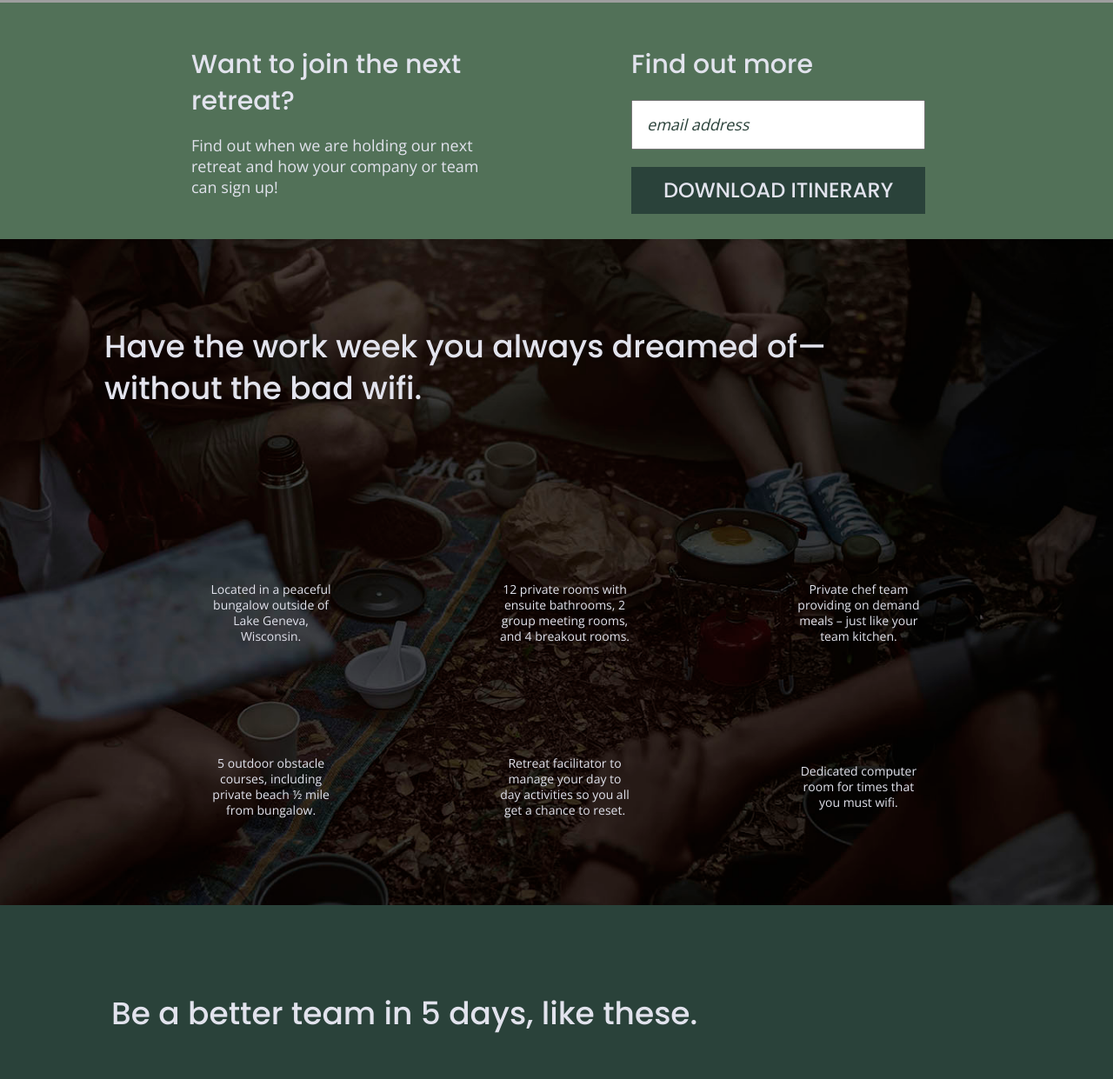
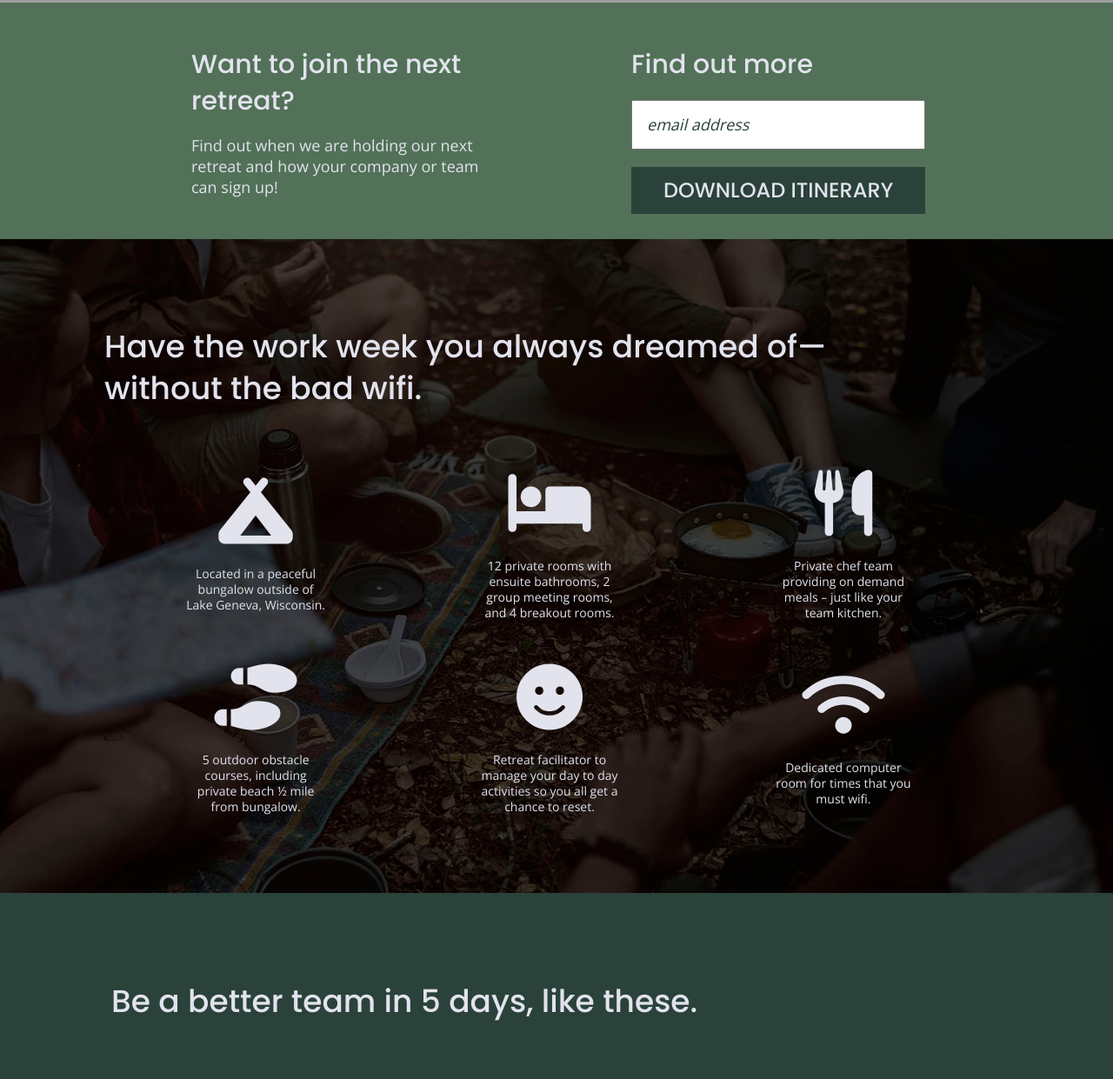
Before and after one commit to elizab-vd/unplugged-site, a website: page index.html in a window 1280 px wide. Shown: the part 718-1959 px from the top of the page at 87% size. Drawn offline with nearby package versions, Linux system fonts and the light colour scheme; grey boxes are pictures that could not be loaded.

Commit message:
Added font-awesome icons and adjusted css for mobile, tablet, desktop

```diff
--- a/css/main.css
+++ b/css/main.css
@@ -375,12 +375,11 @@ section.features {
 	background-position: center;
 	padding-bottom: 50px;
 
+
 }
 
-section.content-wrapper {
-	display: flex;
-	justify-content: center;
-	align-items: center;
+section.features .content-wrapper {
+	margin-bottom: 0;
 }
 
 
@@ -389,17 +388,37 @@ section.content-wrapper {
 	justify-content: center;
 	flex-flow: row wrap;
 	text-align:center;
+	align-items: center;
 }
 
-.fontawesome-icon {
+.features-items article {
+	display: flex;
+	justify-content: center;
+	align-items: center;
+	flex-flow: column wrap;
+}
+
+p.fontawesome-icon {
+	margin: 0;
+}
+
+.fontawesome-icon i {
+	font-size: 3.75rem;
+    margin: 0 0 40px 0;
+}
+
+p.features-item-description {
+	width: 54%;
+	margin: 0;
+	padding: 0 0 50px 0;
 
 }
 
-.features-item-description {
-	width: 55%;
-	margin: 50px;
-	padding-left: 35px;
+#wifi {
+	padding-bottom: 0px;
 }
+
+
 
 	/*------------Reviews Styles-------------*/
 
@@ -742,9 +761,6 @@ input[type=button]{
 	line-height: 48px;
 }
 
-.features .features-item-description {
-	width: 50%;
-}
 
 .features article {
 	display: flex;
@@ -754,13 +770,20 @@ input[type=button]{
     flex-basis: 50%;
 }
 
-.features-items-description {
+p.features-item-description {
 	font-size: 0.875rem;
 	line-height: 18px;
+	width: 65%;
 }
 
-.fontawesome-icon {
+.fontawesome-icon i {
+	font-size: 4.5rem;
+	margin: 0 0 25px 0;
 
+}
+
+#wifi {
+	padding-bottom: 50px;
 }
 
 /* Reviews Styles */
@@ -1068,7 +1091,8 @@ input[type=button]{
 /* Features */
 
 section.features {
-	padding: 0;
+	padding:0;
+	padding-bottom: 40px;
 }
 
 .features h2 {
@@ -1077,19 +1101,26 @@ section.features {
 }
 
 .features-items {
-	margin: 150px 0 0 0;
+	margin: 50px 0 0 0;
 }
 
 .features .features-item-description {
-	width: 45%;
 	margin: 0;
 }
 
 .features article {
-	margin-bottom: 100px;
+	margin-bottom: 0;
+	flex-basis: 33%;
 }
-.features article {
-	flex-basis: 33%;
+
+
+.fontawesome-icon i {
+	font-size: 4.75rem;
+
+}
+
+p.features-item-description {
+	width: 49%;
 }
 
 /* Reviews Styles */
--- a/index.html
+++ b/index.html
@@ -20,6 +20,9 @@
   <link rel="stylesheet" href="css/main.css">
 <!--Google Fonts -->
   <link href="https://fonts.googleapis.com/css?family=Open+Sans:400,700|Poppins:500,700" rel="stylesheet">
+  <!--FontAwesome Icons -->
+<script src="https://kit.fontawesome.com/d4d11bfdd3.js" crossorigin="anonymous"></script>
+
 
   <meta name="theme-color" content="#fafafa">
 </head>
@@ -84,38 +87,38 @@
 			<div class="features-items">
 		<!----1st feature---->
 			 <article>
-				 <p class="fontawesome-icon"></p>
+				 <p class="fontawesome-icon"><i class="fas fa-campground"></i></p>
 				 <p class="features-item-description">Located in a peaceful bungalow outside of Lake Geneva, Wisconsin.</p>
 			 </article>
 
 		<!----2nd feature---->
 			  <article>
-				 <p class="fontawesome-icon"></p>
+				 <p class="fontawesome-icon"><i class="fas fa-bed"></i></p>
 				 <p class="features-item-description">12 private rooms with ensuite bathrooms, 2 group meeting rooms, and 4 breakout rooms.</p>
 			 </article>
 
 		<!----3rd feature---->
 			  <article>
-				 <p class="fontawesome-icon"></p>
+				 <p class="fontawesome-icon"><i class="fas fa-utensils"></i></p>
 				 <p class="features-item-description">Private chef team providing on demand meals &ndash; just like your team kitchen.</p>
 			 </article>
 
 		<!----4th feature---->
 			   <article>
-				 <p class="fontawesome-icon"></p>
+				 <p class="fontawesome-icon"><i class="fas fa-shoe-prints"></i></p>
 				 <p class="features-item-description">5 outdoor obstacle courses, including private beach &frac12; mile from bungalow.</p>
 			 </article>
 
 		<!----5th feature---->
 			  <article>
-				 <p class="fontawesome-icon"></p>
+				 <p class="fontawesome-icon"><i class="fas fa-smile"></i></p>
 				 <p class="features-item-description">Retreat facilitator to manage your day to day activities so you all get a chance to reset.</p>
 			 </article>
 
 		<!----6th feature---->
 			 <article>
-				 <p class="fontawesome-icon"></p>
-				 <p class="features-item-description">Dedicated computer room for times that you must wifi.</p>
+				 <p class="fontawesome-icon"><i  class="fas fa-wifi"> </i></p>
+				 <p id="wifi" class="features-item-description">Dedicated computer room for times that you must wifi.</p>
 			 </article>
 		</div>
       </div><!--end of features content-wrapper-->
```
Also changed, not shown: about/index.html (+2 -0 lines), faq/index.html (+3 -0 lines).
